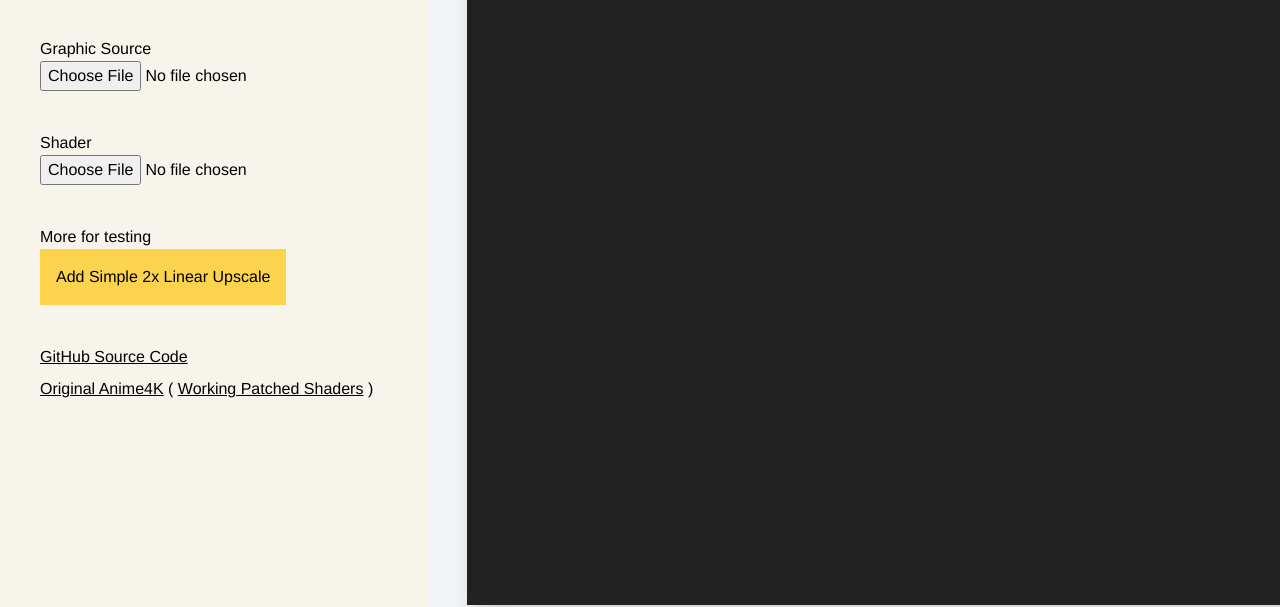
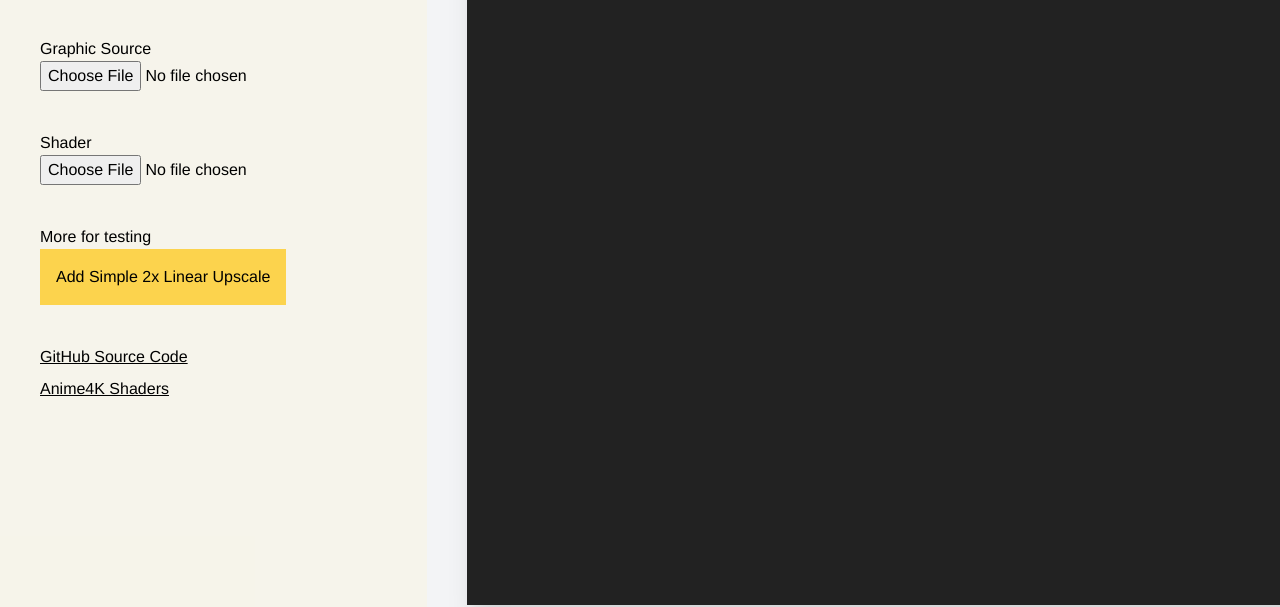
Before and after one commit to pinnouse/ani-ss, a website: page www/index.html in a window 1280 px wide. Shown: the part 227-834 px from the top of the page. Drawn offline with nearby package versions, Linux system fonts and the light colour scheme.

Commit message:
Update with Ani4K shaders being usable now

```diff
--- a/www/index.html
+++ b/www/index.html
@@ -45,9 +45,7 @@
                 <a class="underline inline-block mb-2" href="https://github.com/pinnouse/ani-ss">GitHub Source Code</a>
             </div>
             <div>
-                <a class="underline" href="https://github.com/bloc97/Anime4K">Original Anime4K</a> (
-                <a class="underline" href="https://github.com/pinnouse/Anime4K">Working Patched Shaders</a>
-                )
+                <a class="underline" href="https://github.com/bloc97/Anime4K">Anime4K Shaders</a>
             </div>
         </div>
         <div class="text-black w-2/3 p-10 py-20">
```
Also changed, not shown: README.md.
